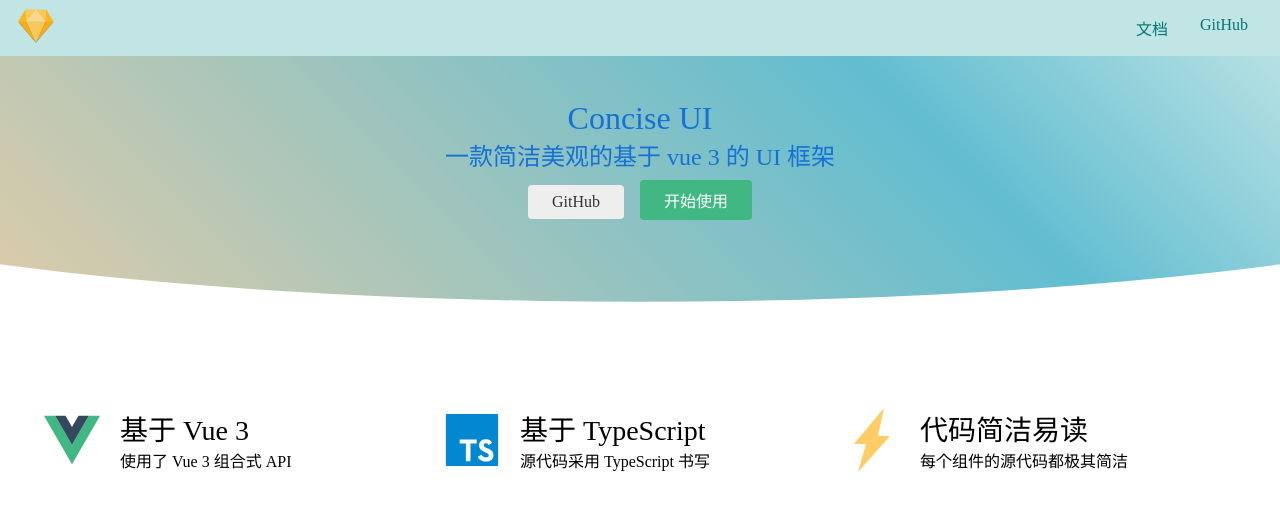
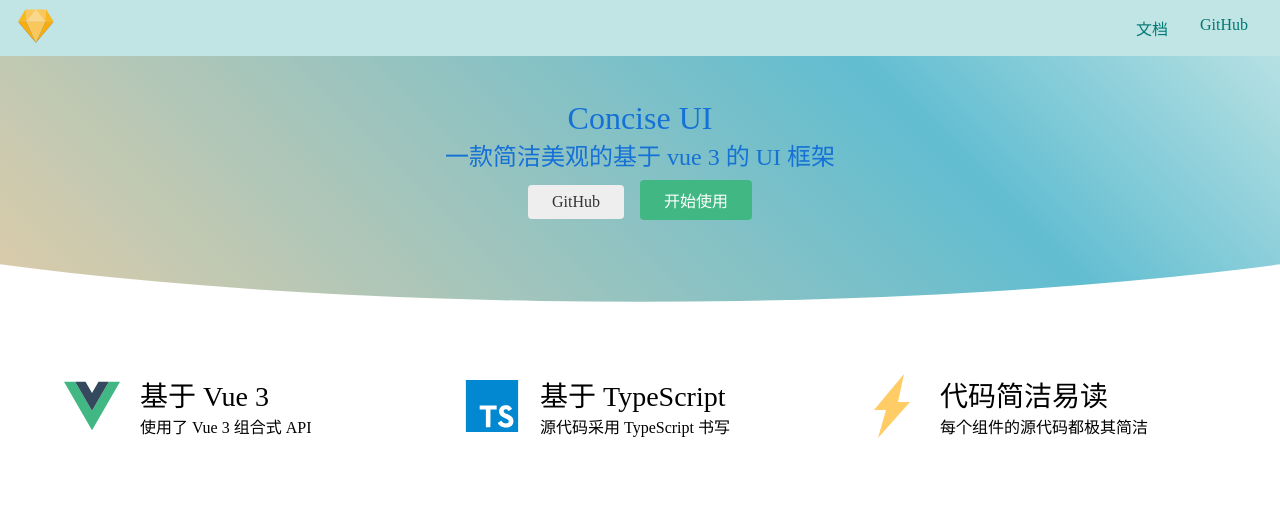
Before and after one commit to JianLiu93/vite-concise-ui-1, a Vue app: page /#/ in a window 1280 px wide. Shown: the top 510 px of the page. Built offline with nearby package versions, Linux system fonts and the light colour scheme.

Commit message:
fix css bug

```diff
--- a/src/components/Topnav.vue
+++ b/src/components/Topnav.vue
@@ -43,7 +43,7 @@
   position: fixed;
   top: 0;
   left: 0;
-  width: 100%;
+  width: 100vw;
   z-index: 30;
   justify-content: center;
   align-items: center;
--- a/src/views/Home.vue
+++ b/src/views/Home.vue
@@ -53,9 +53,12 @@
 .top-and-banner {
   background: linear-gradient(45deg, rgba(224,204,168, 1) 0%, rgba(30, 161, 189, 0.7) 70%, rgba(193, 229, 229, 1) 100%);
   clip-path: ellipse(80% 52% at 50% 40%);
+  h2 {
+    padding: 0 20px;
+  }
 }
 .features {
-  margin: 64px auto;
+  margin: 30px auto;
   width: 400px;
 
   @media (min-width: 800px) {
@@ -73,6 +76,7 @@
     >li {
       width: 400px;
       margin: 16px 0;
+      padding: 0 20px;
       display: grid;
       justify-content: start;
       align-content: space-between;
```
